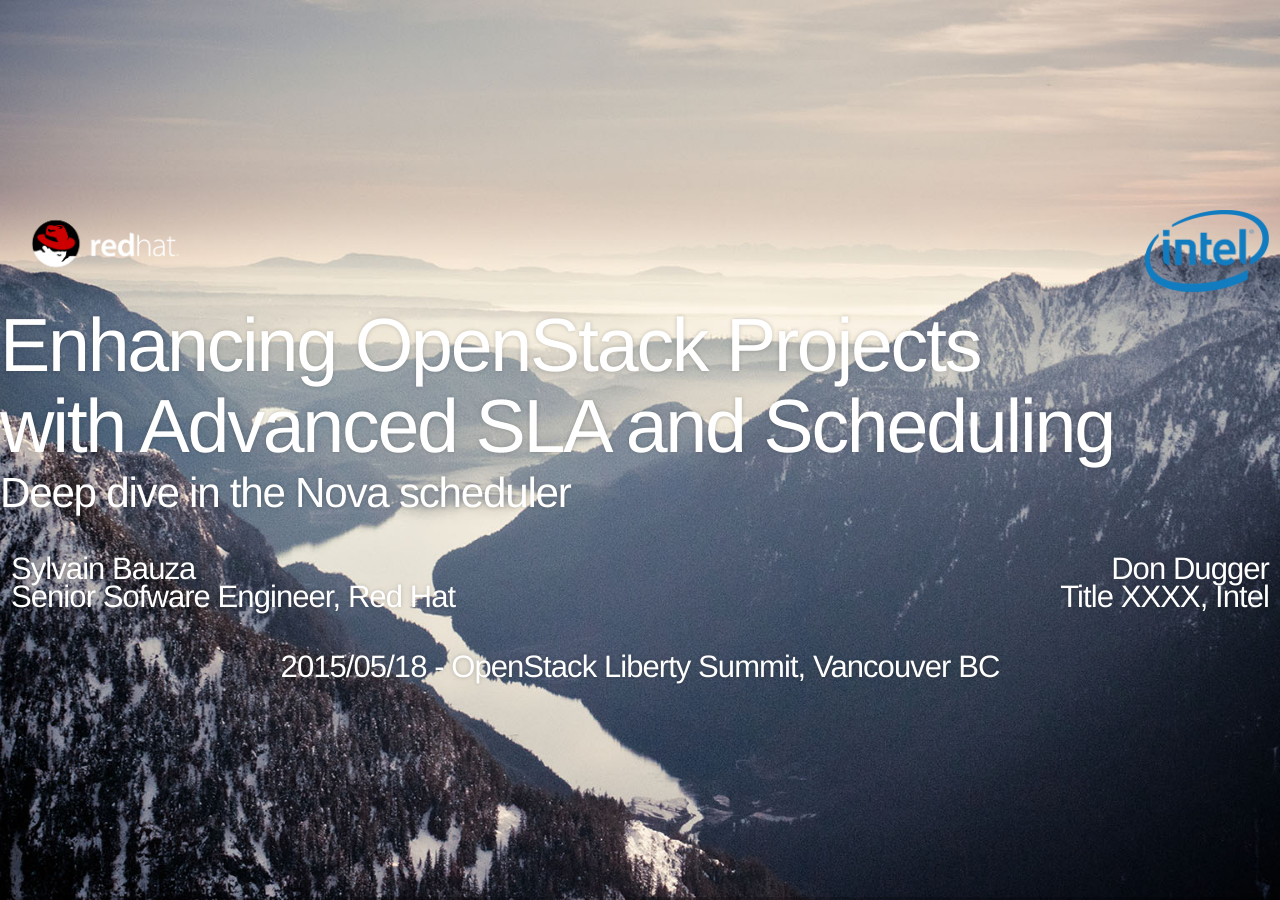
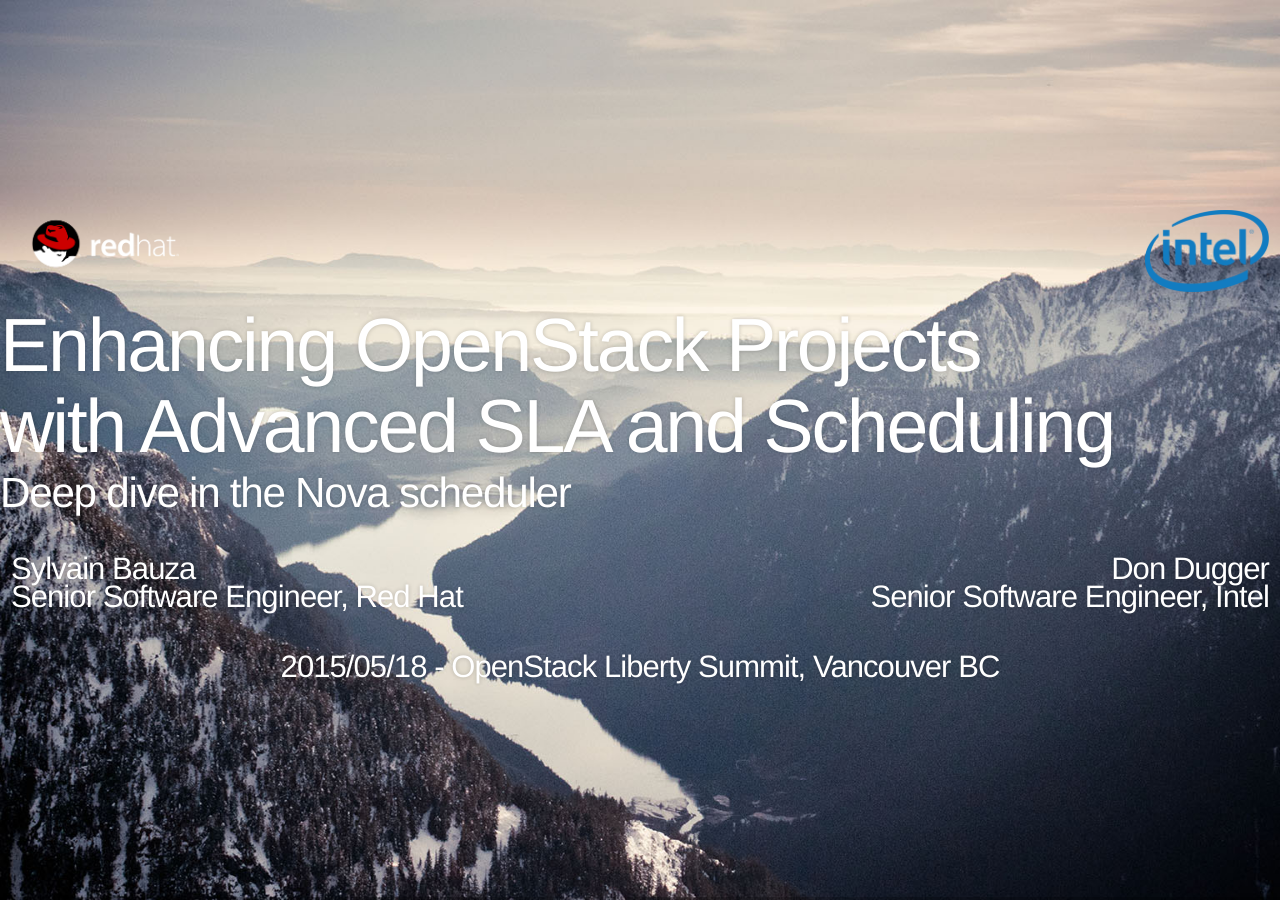
Before and after one commit to sbauza/sbauza.github.io, a Jekyll site: the page 2015/05/18/index.html, which Jekyll copies as it is, in a window 1280 px wide. Built offline with Jekyll 4.4.1, drawn with Linux system fonts in a browser that asks for light colours.

```diff
--- a/2015/05/18/index.html
+++ b/2015/05/18/index.html
@@ -101,8 +101,8 @@
 
 <table width=100%>
   <tr >
-    <td style="width: 50%;"><h3 style='color: #fff;'>Sylvain Bauza<br/>Senior Sofware Engineer, Red Hat<br/></h3>
-    <td style="width: 50%; text-align: right;"><h3 style='color: #fff;'>Don Dugger<br/>Title XXXX, Intel<br/></h3>
+    <td style="width: 50%;"><h3 style='color: #fff;'>Sylvain Bauza<br/>Senior Software Engineer, Red Hat<br/></h3>
+    <td style="width: 50%; text-align: right;"><h3 style='color: #fff;'>Don Dugger<br/>Senior Software Engineer, Intel<br/></h3>
   </tr>
 </table>
 <br/>
@@ -460,7 +460,10 @@ $ nova boot --image IMAGE_ID --flavor 1 --hint group=SERVER_GROUP_UUID server-1
 
           Did you enjoy troubleshooting a failing scheduling request ?
 
-          - Think about nova.conf set to <pre><code>debug = True</code></code>
+          - Think about nova.conf set to
+            <pre><code data-trim>
+            debug = True
+            </code></pre>
           <aside class="notes">
           Filters are not explaining why they fail, also check the req-id to get the instance. </br>
           NoValidHost exception also due to either reschedule, or because a failed filter.
```
Also changed, not shown: other parts of 2015/05/18/index.html (+14 -3 lines).
